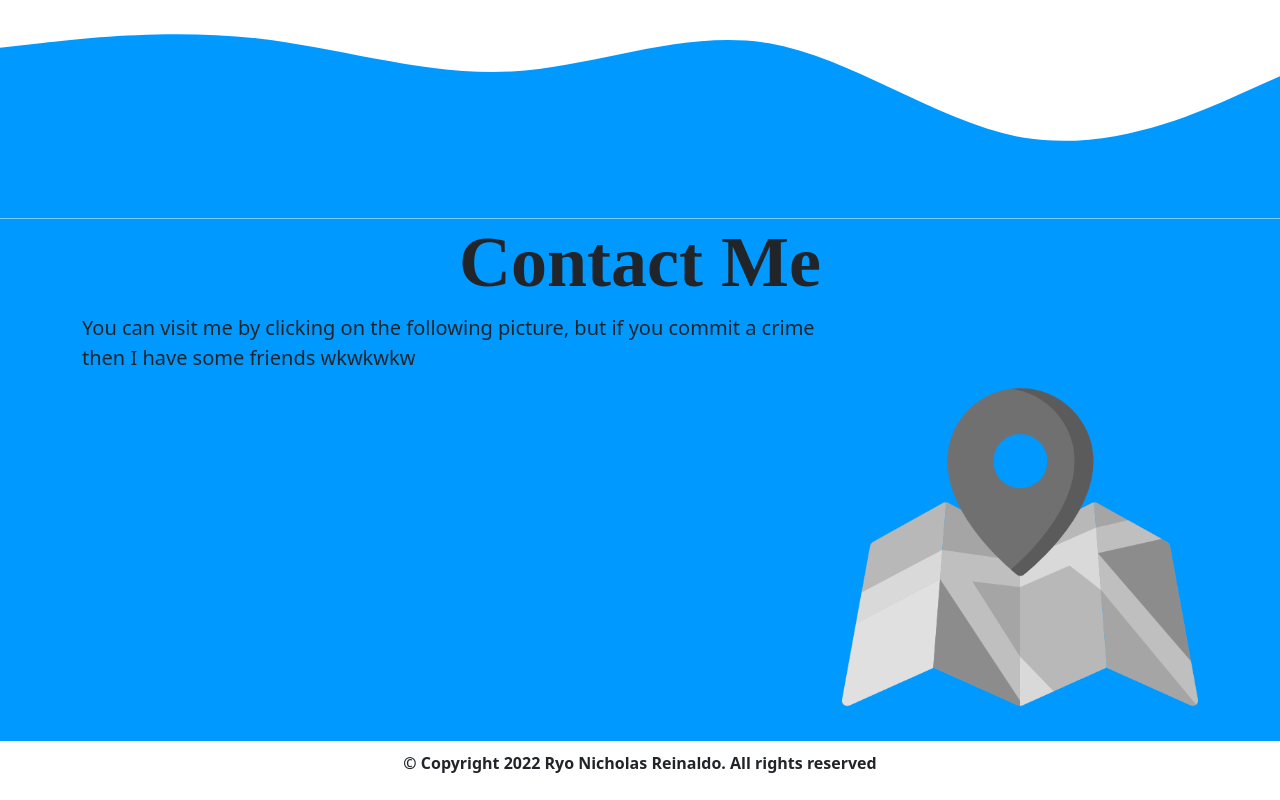
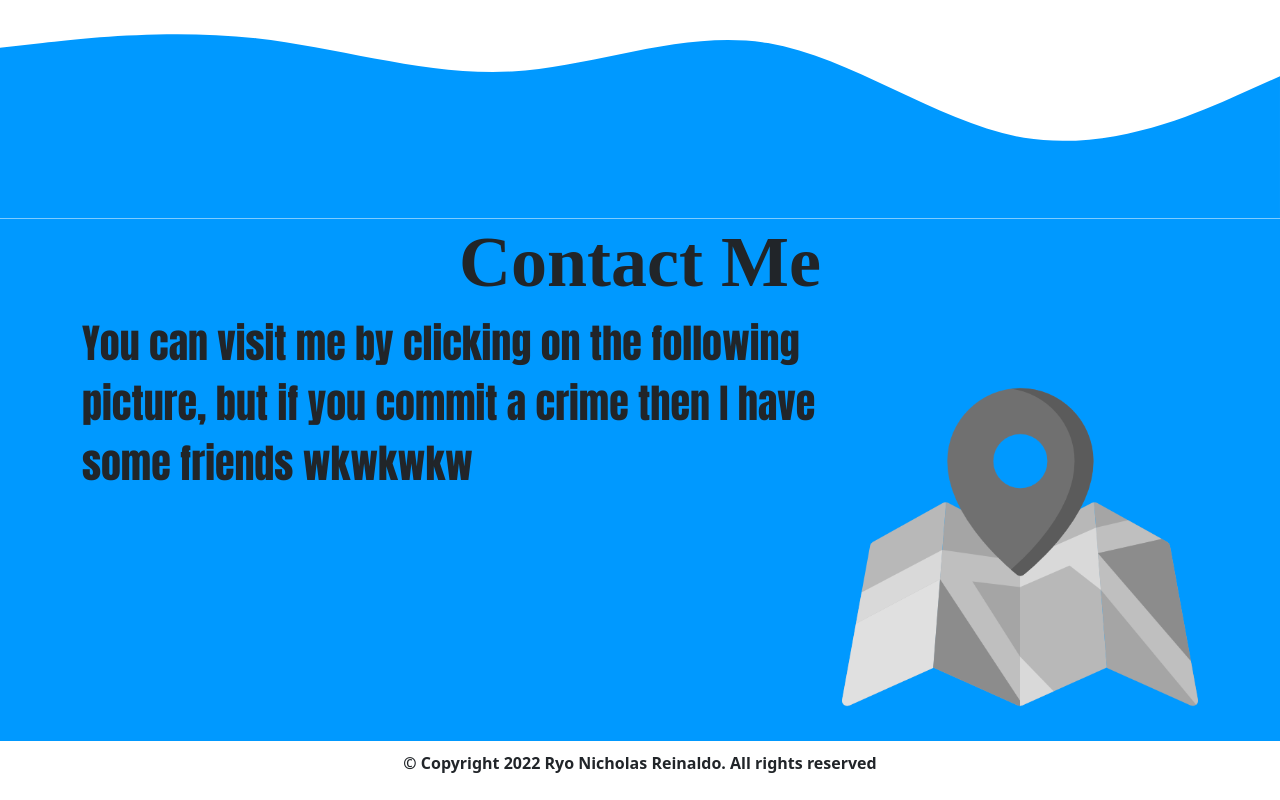
Before and after one commit to ryo873/portofolio-final, a website: page index.html in a window 1280 px wide. Shown: the part 2322-3122 px from the top of the page. Drawn offline with nearby package versions, Linux system fonts and the light colour scheme; files whose address does not match are found by name; a web font is replaced by a local one.

Commit message:
Update index.html
Styling the blockquote and try centering blockquote

```diff
--- a/index.html
+++ b/index.html
@@ -25,6 +25,10 @@
     <link rel="preconnect" href="https://fonts.googleapis.com" />
     <link rel="preconnect" href="https://fonts.gstatic.com" crossorigin />
     <link href="https://fonts.googleapis.com/css2?family=Poppins&display=swap" rel="stylesheet" />
+    <!--  Anton font    -->
+    <link rel="preconnect" href="https://fonts.googleapis.com">
+    <link rel="preconnect" href="https://fonts.gstatic.com" crossorigin>
+    <link href="https://fonts.googleapis.com/css2?family=Anton&display=swap" rel="stylesheet">
 
     <!-- Bootstrap CSS -->
     <link href="https://cdn.jsdelivr.net/npm/bootstrap@5.2.0-beta1/dist/css/bootstrap.min.css" rel="stylesheet" integrity="sha384-0evHe/X+R7YkIZDRvuzKMRqM+OrBnVFBL6DOitfPri4tjfHxaWutUpFmBp4vmVor" crossorigin="anonymous" />
@@ -43,6 +47,14 @@
     -moz-appearance: textfield;
       }
     </script>
+
+      <!--  blockquote style    -->
+    <style>
+        .quote{
+        font-family: 'Anton', sans-serif;
+        font-size: 2.5rem;
+        }
+    </style>
 
     <title>Ryo Nicholas Reinaldo</title>
   </head>
@@ -193,13 +205,10 @@
               </div>
               <button type="submit" class="btn btn-dark btn-lg">Submit</button>
             </form> -->
-            <blockquote class="blockquote">
-                <p>You can visit me by clicking on the following picture, but if you commit a crime then I have some friends wkwkwkw</p>
+            <blockquote class="blockquote my-auto">
+                <p class="quote">You can visit me by clicking on the following picture, but if you commit a crime then I have some friends wkwkwkw</p>
             </blockquote>
           </div>
-<!--           <div class="col-lg-8 col-md-8 col-sm-12">
-            <p class="h1">you can visit me by clicking on the following picture, but if you are like that I have some friends wkwkwk</p>
-          </div> -->
           <div class="col-lg-4 col-md-4 col-sm-12 img-contact">
             <a href="https://goo.gl/maps/NRL5vuTHXh3zPf4G7"><img src="images/map.png" alt="map-image" class="img-fluid" /></a>
           </div>
```
